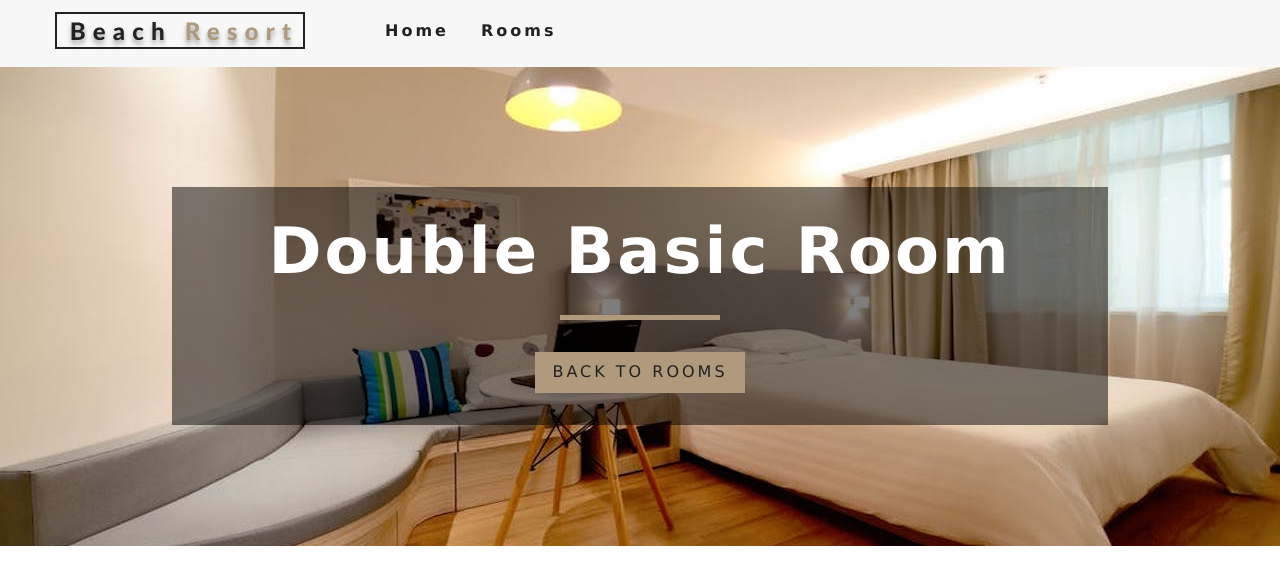
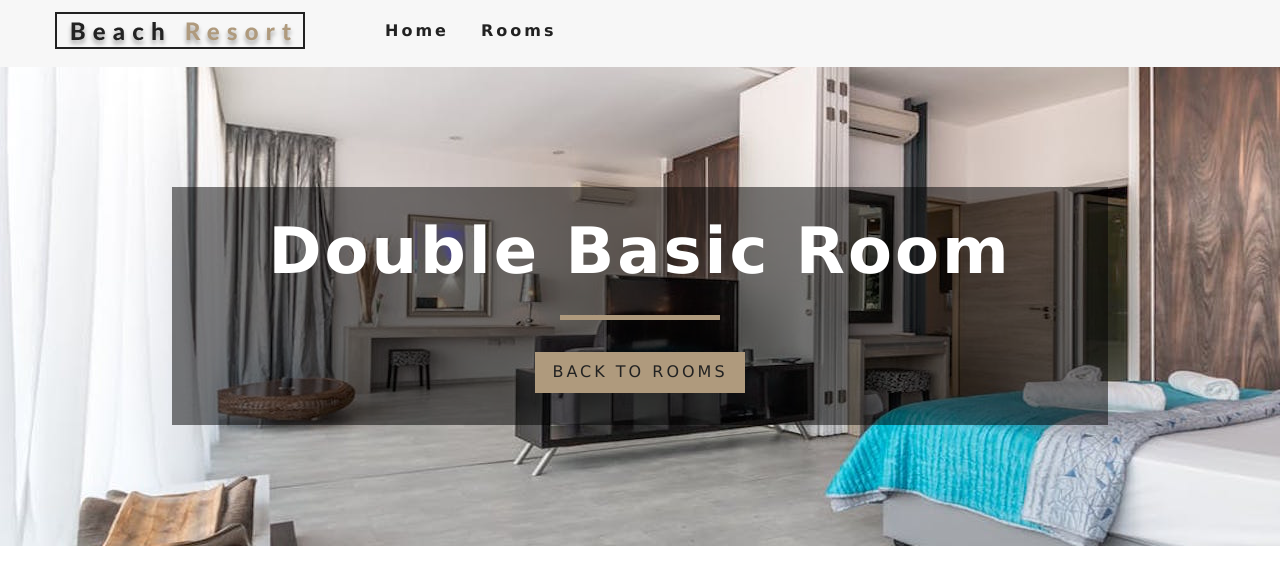
Before and after one commit to stephenjblair/beach-resort, a React (Create React App) app: page /rooms/double-basic in a window 1280 px wide. Shown: the top 584 px of the page. Built offline with nearby package versions, Linux system fonts and the light colour scheme.

Commit message:
Added styled components to render StyledHero dynamically in SingleRoom

```diff
--- a/package.json
+++ b/package.json
@@ -11,6 +11,7 @@
     "react-icons": "^3.11.0",
     "react-router-dom": "^5.2.0",
     "react-scripts": "4.0.1",
+    "styled-components": "^5.2.1",
     "web-vitals": "^0.2.4"
   },
   "scripts": {
--- /dev/null
+++ b/src/components/StyledHero.js
@@ -0,0 +1,11 @@
+import styled from 'styled-components';
+import defaultImg from '../images/room-1.jpeg';
+
+const StyledHero = styled.header`
+min-height: 60vh;
+background: url(${props => (props.img ? props.img : defaultImg)}) center/cover no-repeat;
+display: flex;
+align-items: center;
+justify-content: center;
+`
+export default StyledHero;
--- a/src/pages/Home.js
+++ b/src/pages/Home.js
@@ -17,6 +17,7 @@
             </Hero>
             <Services />
             <FeaturedRooms />
+
         </>
     )
 }
--- a/src/pages/SingleRoom.js
+++ b/src/pages/SingleRoom.js
@@ -4,7 +4,7 @@
 import Banner from  '../components/Banner';
 import { Link } from 'react-router-dom';
 import { RoomContext } from '../context';
-
+import StyledHero from '../components/StyledHero';
 
 export default class SingleRoom extends Component {
     constructor(props) {
@@ -31,13 +31,13 @@
         }
         const {name,description,capacity,size,price,extras,breakfast,pets,images} = room
         return (
-            <Hero hero='roomsHero'>
+            <StyledHero img={images[0] || this.state.defaultBcg}>
                 <Banner title={`${name} room`}>
                     <Link to='/rooms' className="btn-primary">
                     back to rooms
                     </Link>
                 </Banner>
-            </Hero>
+            </StyledHero>
         )
     }
 }
```
Also changed, not shown: 2 other files (tests, documents, lock files or other folders).
